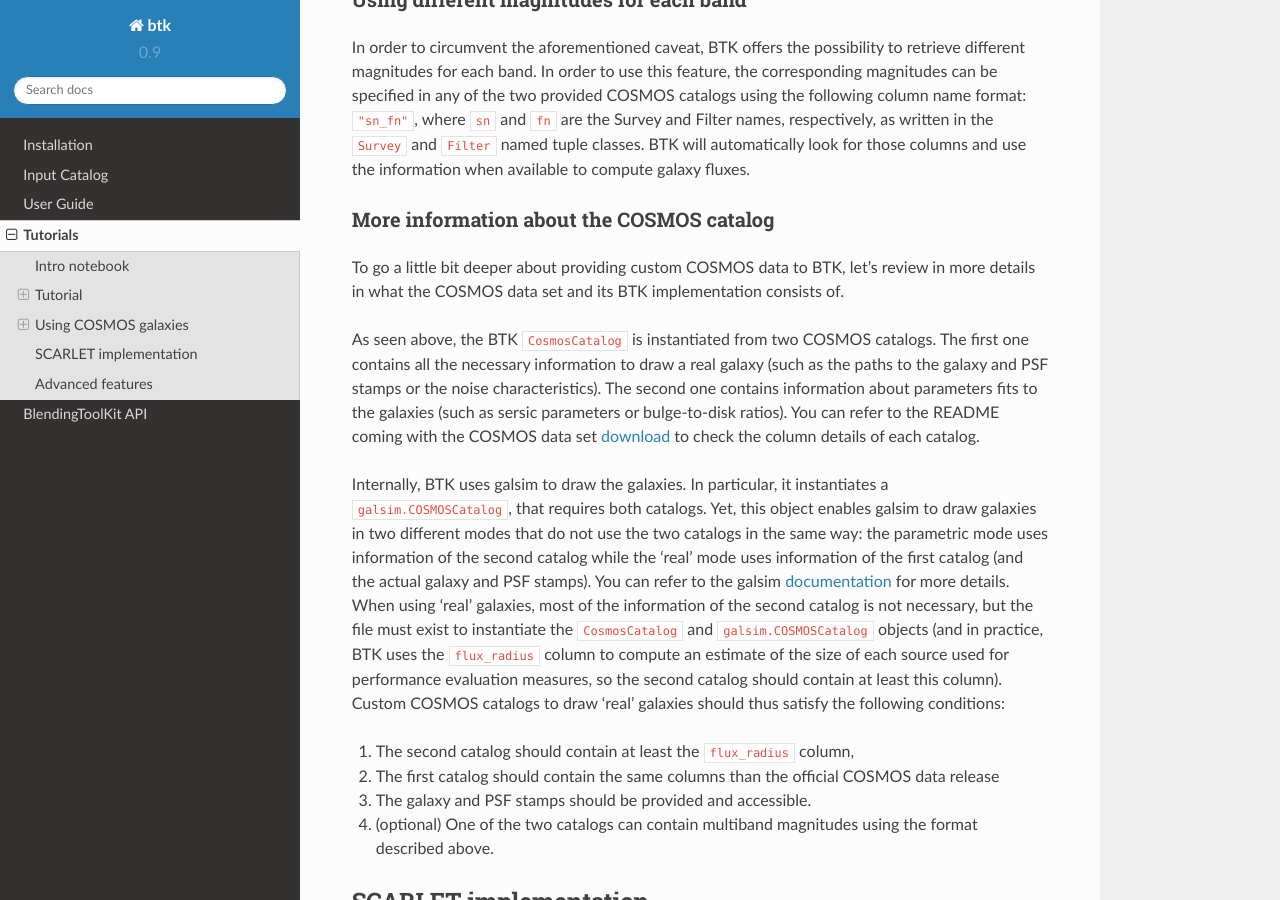
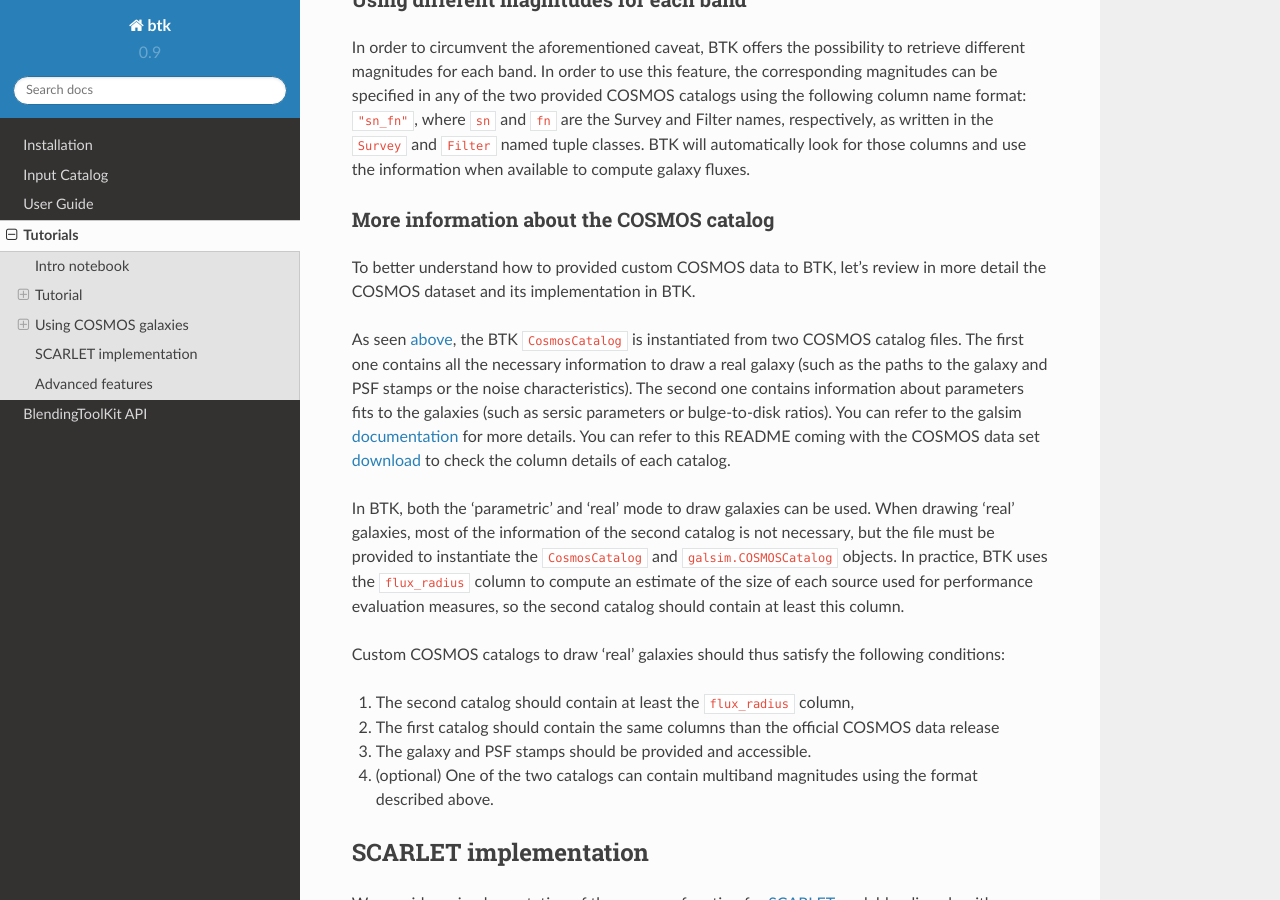
Before and after one commit to LSSTDESC/BlendingToolKit, a Sphinx documentation site: the page built from docs/source/tutorials.rst, in a window 1280 px wide and 900 px high, scrolled down 7941 px. Built offline with Sphinx 7.4.7 and the Read the Docs theme 2.0.0, drawn with Linux system fonts in a browser that asks for light colours; cross-references to code outside the pages are shown as plain code.

Commit message:
simplify wording

```diff
--- a/docs/source/tutorials.rst
+++ b/docs/source/tutorials.rst
@@ -443,12 +443,12 @@ In order to circumvent the aforementioned caveat, BTK offers the possibility to
 More information about the COSMOS catalog
 ''''''''''''''''''''''''''''''''''''''''''''
 
-To go a little bit deeper about providing custom COSMOS data to BTK, let's review in more details in what the COSMOS data set and its BTK implementation consists of.
+To better understand how to provided custom COSMOS data to BTK, let's review in more detail the COSMOS dataset and its implementation in BTK.
 
-As seen above, the BTK ``CosmosCatalog`` is instantiated from two COSMOS catalogs. The first one contains all the necessary information to draw a real galaxy (such as the paths to the galaxy and PSF stamps or the noise characteristics). The second one contains information about parameters fits to the galaxies (such as sersic parameters or bulge-to-disk ratios). You can refer to the README coming with the COSMOS data set `download <https://zenodo.org/record/3242143>`_ to check the column details of each catalog.
+As seen :ref:`above <Using COSMOS galaxies>`, the BTK ``CosmosCatalog`` is instantiated from two COSMOS catalog files. The first one contains all the necessary information to draw a real galaxy (such as the paths to the galaxy and PSF stamps or the noise characteristics). The second one contains information about parameters fits to the galaxies (such as sersic parameters or bulge-to-disk ratios). You can refer to the galsim `documentation <https://galsim-developers.github.io/GalSim/_build/html/real_gal.html>`_ for more details. You can refer to this README coming with the COSMOS data set `download <https://zenodo.org/record/3242143>`_ to check the column details of each catalog.
 
-Internally, BTK uses galsim to draw the galaxies. In particular, it instantiates a ``galsim.COSMOSCatalog``, that requires both catalogs. Yet, this object enables galsim to draw galaxies in two different modes that do not use the two catalogs in the same way: the parametric mode uses information of the second catalog while the 'real' mode uses information of the first catalog (and the actual galaxy and PSF stamps). You can refer to the galsim `documentation <https://galsim-developers.github.io/GalSim/_build/html/real_gal.html>`_ for more details.
-When using 'real' galaxies, most of the information of the second catalog is not necessary, but the file must exist to instantiate the ``CosmosCatalog`` and ``galsim.COSMOSCatalog`` objects (and in practice, BTK uses the ``flux_radius`` column to compute an estimate of the size of each source used for performance evaluation measures, so the second catalog should contain at least this column).
+In BTK, both the 'parametric' and 'real' mode to draw galaxies can be used. When drawing 'real' galaxies, most of the information of the second catalog is not necessary, but the file must be provided to instantiate the ``CosmosCatalog`` and ``galsim.COSMOSCatalog`` objects. In practice, BTK uses the ``flux_radius`` column to compute an estimate of the size of each source used for performance evaluation measures, so the second catalog should contain at least this column.
+
 Custom COSMOS catalogs to draw 'real' galaxies should thus satisfy the following conditions:
 
 1. The second catalog should contain at least the ``flux_radius`` column,
```
